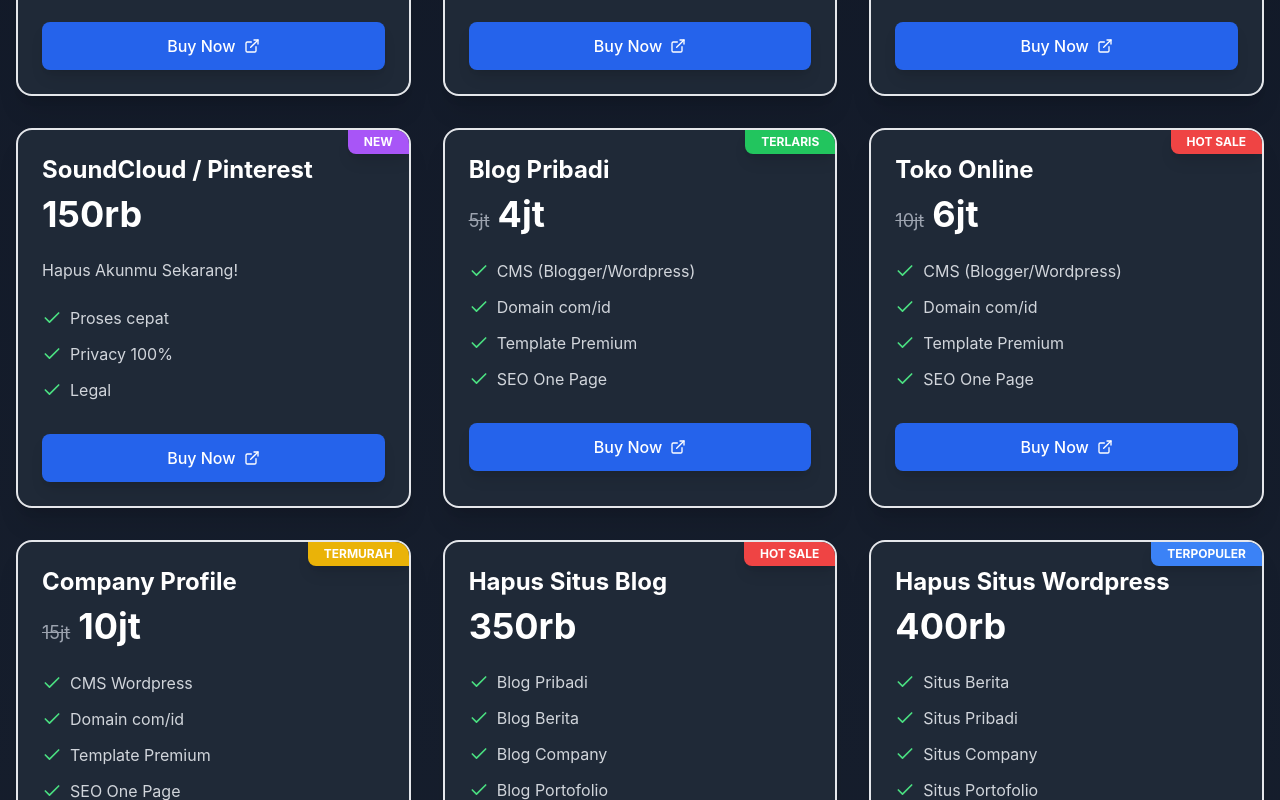
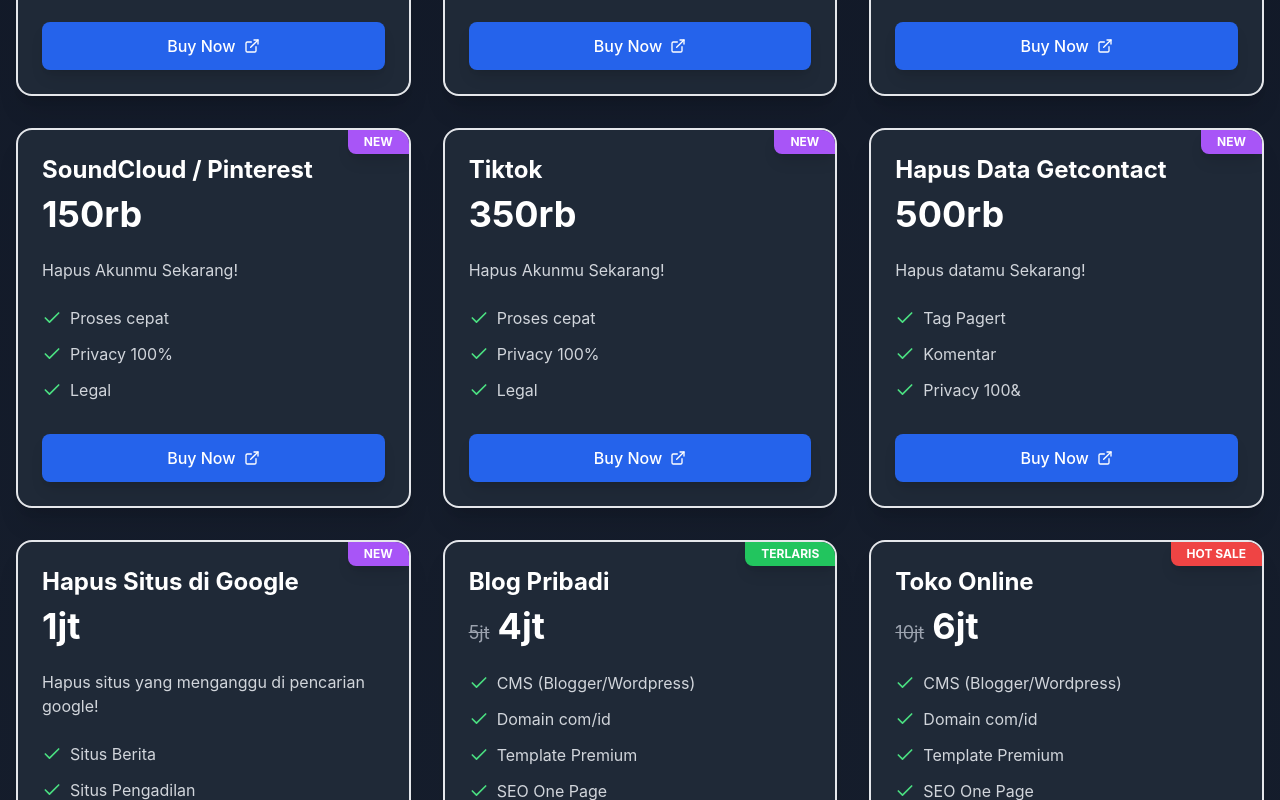
Before and after one commit to sibershopstore/pricing, a React (Vite) app: page / in a window 1280 px wide. Shown: the part 680-1480 px from the top of the page. Built offline with nearby package versions, Linux system fonts and the light colour scheme.

Commit message:
Update pricingData.ts

```diff
--- a/src/data/pricingData.ts
+++ b/src/data/pricingData.ts
@@ -38,7 +38,33 @@
     badge: 'NEW',
     category: 'social'
   },
-
+  {
+    id: 'Tiktok',
+    title: 'Tiktok',
+    price: '350rb',
+    description: 'Hapus Akunmu Sekarang!',
+    features: ['Proses cepat', 'Privacy 100%', 'Legal'],
+    badge: 'NEW',
+    category: 'social'
+  },
+  {
+    id: 'hapus-data-getcontact',
+    title: 'Hapus Data Getcontact',
+    price: '500rb',
+    description: 'Hapus datamu Sekarang!',
+    features: ['Tag Pagert', 'Komentar', 'Privacy 100&'],
+    badge: 'NEW',
+    category: 'social'
+  },
+  {
+    id: 'hapus-pencarian-google',
+    title: 'Hapus Situs di Google',
+    price: '1jt',
+    description: 'Hapus situs yang menganggu di pencarian google!',
+    features: ['Situs Berita', 'Situs Pengadilan', 'Privacy 100&'],
+    badge: 'NEW',
+    category: 'social'
+  },
   // Web Development Category
   {
     id: 'blog-pribadi',
```
